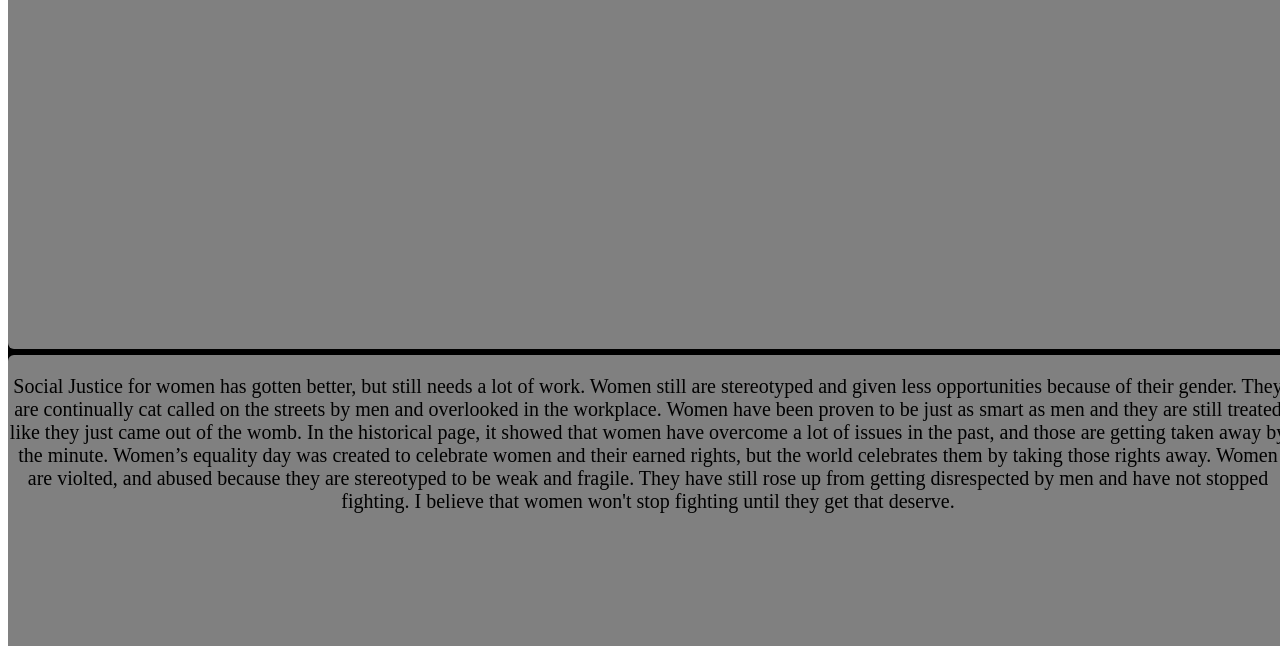
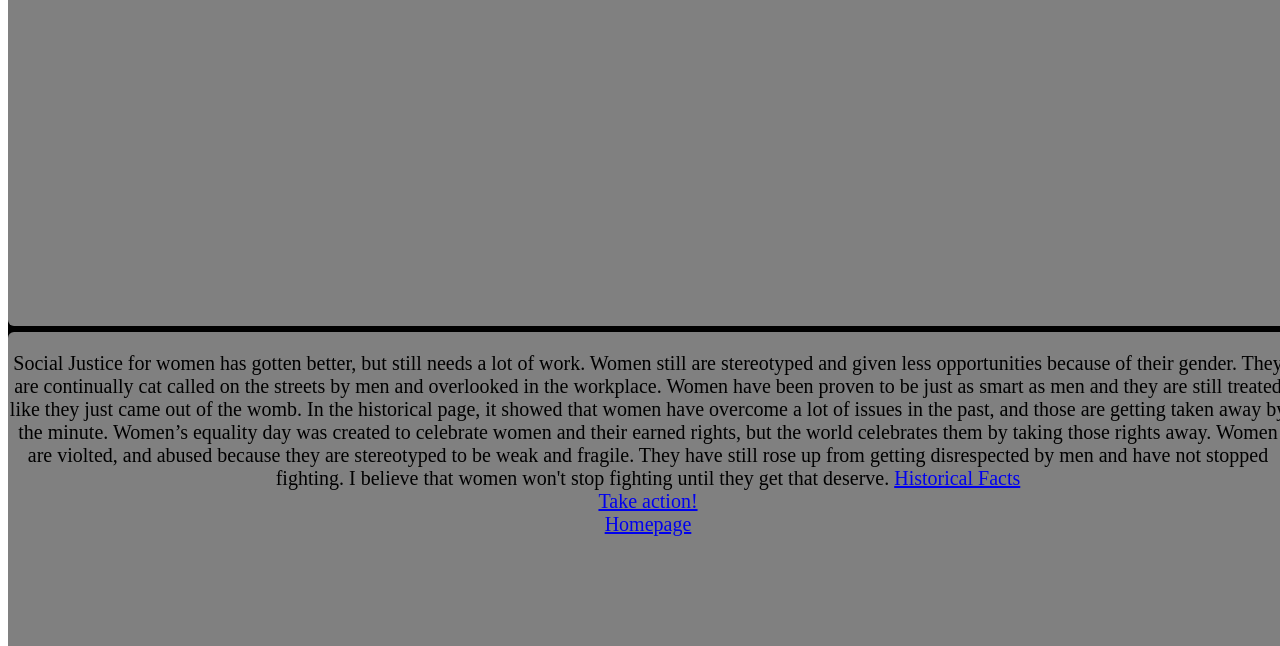
Before and after one commit to anjhelahenry/project2, a plain HTML site: page socialjustice.html in a window 1280 px wide. Shown: the part 154-800 px from the top of the page. Drawn offline with Linux system fonts and the light colour scheme.

Commit message:
Update socialjustice.html

```diff
--- a/socialjustice.html
+++ b/socialjustice.html
@@ -18,7 +18,10 @@
   <div class="box b">
 <p class="summary">
 Social Justice for women has gotten better, but still needs a lot of work. Women still are stereotyped and given less opportunities because of their gender. They are continually cat called on the streets by men and overlooked in the workplace. Women have been proven to be just as smart as men and they are still treated like they just came out of the womb. In the historical page, it showed that women have overcome a lot of issues in the past, and those are getting taken away by the minute. Women’s equality day was created to celebrate women and their earned rights, but the world celebrates them by taking those rights away. Women are violted, and abused because they are stereotyped to be weak and fragile. They have still rose up from getting disrespected by men and have not stopped fighting. I believe that women won't stop fighting until they get that deserve.
-  </p>
+ <a href="historicalfacts.html">Historical Facts</a> <br>
+ <a href="campaign.html">Take action!</a> <br>
+ <a href="project2.html">Homepage</a> <br>
+   </p>
 
 </div>
 
```
